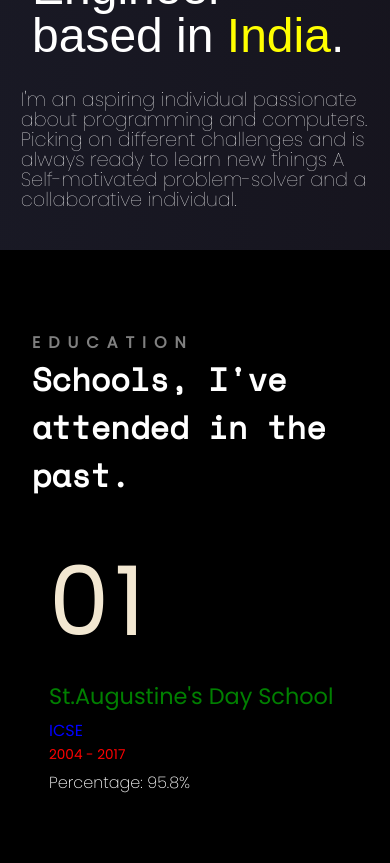
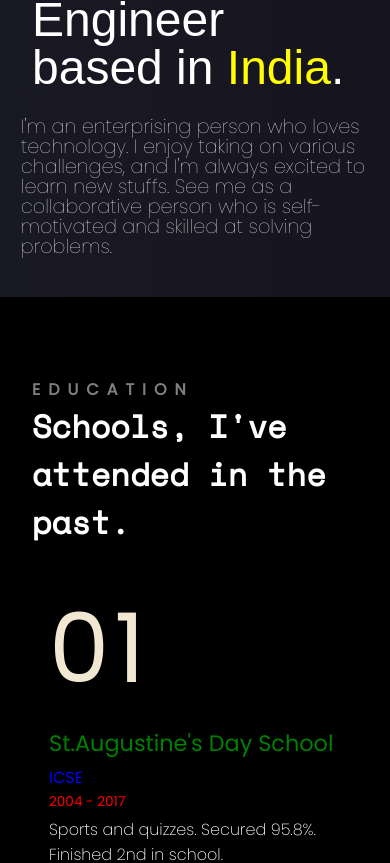
Before and after one commit to rajatrajoria/portfolio_template_easyedits, a React (Create React App) app: page / in a window 390 px wide. Shown: the part 673-1536 px from the top of the page. Built offline with nearby package versions, Linux system fonts and the light colour scheme; a web font is replaced by a local one.

Commit message:
minor-changes

```diff
--- a/src/App.js
+++ b/src/App.js
@@ -12,7 +12,7 @@ export default function App(){
     return(
         <div>
             <Navbar/>
-            <Intro myname= "Rajat R." myimg= "https://wallpaperaccess.com/full/708935.jpg"/>
+            <Intro/>
             <Education/>
             <Philosophy text="Everyone, I believe, want the same thing: a connect with mankind, metaphysical serenity, and cosmic experience. I strive to comprehend these concepts via my principles of sincerity, originality, and generosity." img="https://e0.pxfuel.com/wallpapers/78/907/desktop-wallpaper-autumn-forest-rivers-docks-serene-scenery-widescreen-high-definition-fullscreen.jpg"/>
             <Skillset/>
--- a/src/components/Intro/Intro.js
+++ b/src/components/Intro/Intro.js
@@ -1,21 +1,21 @@
 import React from "react";
+import introdata from "../../data/introdata";
 import './intro.css'
 
-export default function Intro(props){
+export default function Intro(){
     return(
         <div className="intro-container" id="intro">
-            <img src={props.myimg}/>
+            <img src={introdata.image}/>
             <div className="intro-container-about">
                 <p>
-                    I'm <span>Rajat</span><br/>
-                    <span>Rajoria</span>.<br/>
-                    A Software Developer<br/>
-                    Engineer<br/>
-                    based in <span>India</span>.<br/>
+                    I'm <span>{introdata.fname}</span><br/>
+                    <span>{introdata.lname}</span>.<br/>
+                    A {introdata.designation}<br/>
+                    {introdata.profession}<br/>
+                    based in <span>{introdata.location}</span>.<br/>
                 </p>
                 <h4>
-                    I'm an aspiring individual passionate about programming and computers. Picking on different challenges and is always ready to learn new things
-                    A Self-motivated problem-solver and a collaborative individual.
+                    {introdata.about}
                 </h4>
             </div>
         </div>
--- a/src/components/Intro/intro.css
+++ b/src/components/Intro/intro.css
@@ -25,7 +25,7 @@
     font-weight: 100;
     line-height: 20px;
     font-size: 1.2rem;
-    padding-right: 5px;
+    padding-right: 10px;
   }
 
 @media only screen and (max-width: 840px)
@@ -35,7 +35,7 @@
   }
   .intro-container > img{
     width: 100%;
-    height: auto;
+    height: 325px;
   }
   .intro-container-about > p{
     font-size: 3rem;
@@ -44,7 +44,7 @@
     padding-top: 20px;
   }
   .intro-container-about > h4{
-    margin-top: 10px;
+    margin-top: 5px;
     font-family: 'Poppins', sans-serif;
     font-weight: 100;
     line-height: 20px;
--- a/src/data/educationData.js
+++ b/src/data/educationData.js
@@ -5,11 +5,11 @@ export default [
     startDate: 2004,
     endDate: 2017,
     course: "ICSE",
-    detail: "Percentage: 95.8%"
+    detail: "Sports and quizzes. Secured 95.8%. Finished 2nd in school."
     },
     {
     id: 2,
-    name: "Bholananda National Vidyalaya",
+    name: "Bholanada National V.",
     startDate: 2017,
     endDate: 2019,
     course: "CBSE",
@@ -21,6 +21,6 @@ export default [
     startDate: 2020,
     endDate: 2024,
     course: "B.E in Information Technology",
-    detail: "Current GPA: 9.39."
+    detail: "I'm currently in my pre-final year. The linear GPA over the four semesters is 9.39."
     }
 ]
--- /dev/null
+++ b/src/data/introdata.js
@@ -0,0 +1,10 @@
+export default
+{
+    image: "https://wallpaperaccess.com/full/708935.jpg",
+    fname: "Rajat",
+    lname: "Rajoria",
+    designation: "Software Developer",
+    profession: "Engineer",
+    location: "India",
+    about: "I'm an enterprising person who loves technology. I enjoy taking on various challenges, and I'm always excited to learn new stuffs. See me as a collaborative person who is self-motivated and skilled at solving problems."
+};
```
Also changed, not shown: src/components/Navbar/desktopnavbar.css (+5 -0 lines), src/components/Navbar/mobilenavbar.css (+5 -0 lines).
